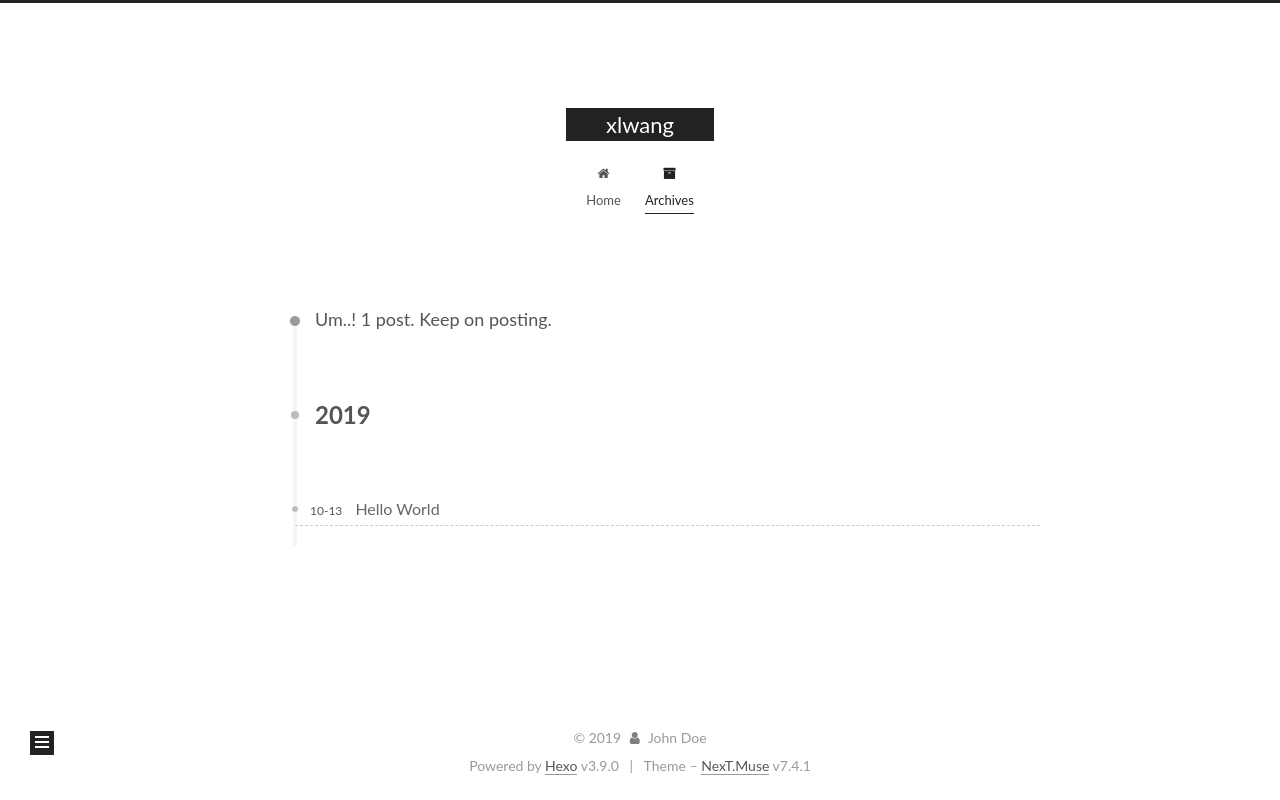
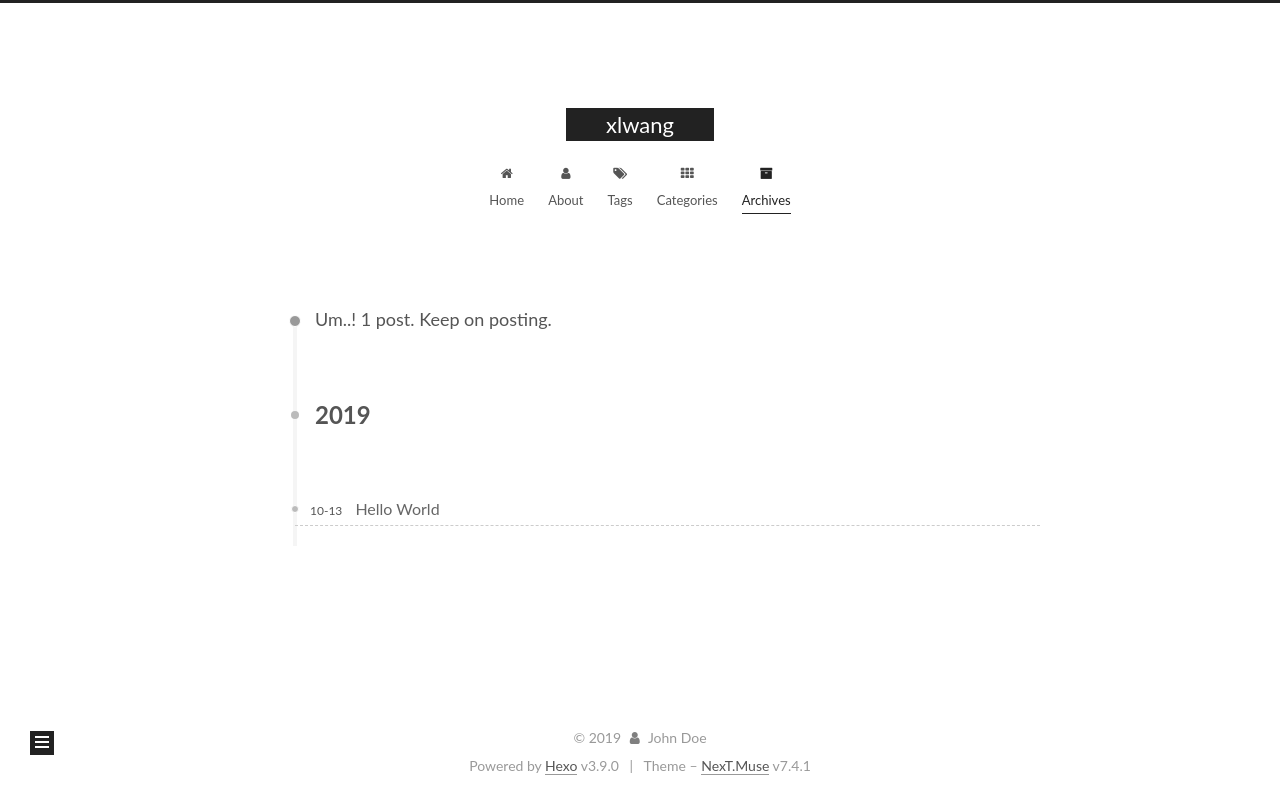
Before and after one commit to xlwang510/xlwang.github.io, a plain HTML site: page archives/2019/10/index.html in a window 1280 px wide. Drawn offline with Linux system fonts and the light colour scheme.

Commit message:
Site updated: 2019-10-13 20:46:57

```diff
--- a/archives/2019/10/index.html
+++ b/archives/2019/10/index.html
@@ -158,6 +158,45 @@
 
 
 
+        <li class="menu-item menu-item-about">
+
+
+
+    <a href="/about/" rel="section"><i class="fa fa-fw fa-user"></i>About</a>
+
+  </li>
+
+
+
+
+
+
+        <li class="menu-item menu-item-tags">
+
+
+
+    <a href="/tags/" rel="section"><i class="fa fa-fw fa-tags"></i>Tags</a>
+
+  </li>
+
+
+
+
+
+
+        <li class="menu-item menu-item-categories">
+
+
+
+    <a href="/categories/" rel="section"><i class="fa fa-fw fa-th"></i>Categories</a>
+
+  </li>
+
+
+
+
+
+
         <li class="menu-item menu-item-archives">
 
 
@@ -168,6 +207,15 @@
 
 
   </ul>
+
+
+
+
+
+
+
+
+
 
 
 
--- a/css/main.css
+++ b/css/main.css
@@ -1147,7 +1147,7 @@ pre .javascript .function {
 }
 .links-of-author a::before,
 .links-of-author span.exturl::before {
-  background: #6c70b9;
+  background: #4573ff;
   border-radius: 50%;
   content: ' ';
   display: inline-block;
```
Also changed, not shown: 2019/10/13/hello-world/index.html (+39 -0 lines), archives/2019/index.html (+48 -0 lines), archives/index.html (+48 -0 lines), index.html (+39 -0 lines).
